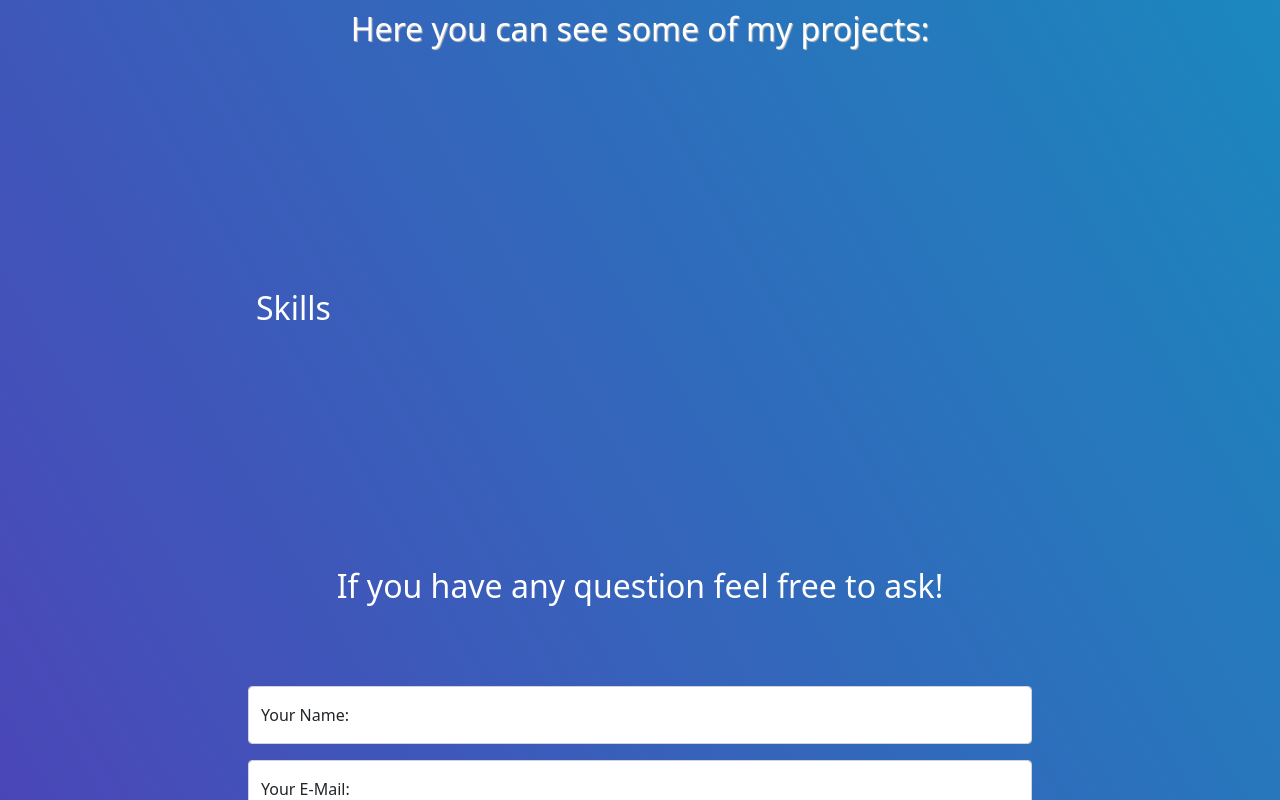
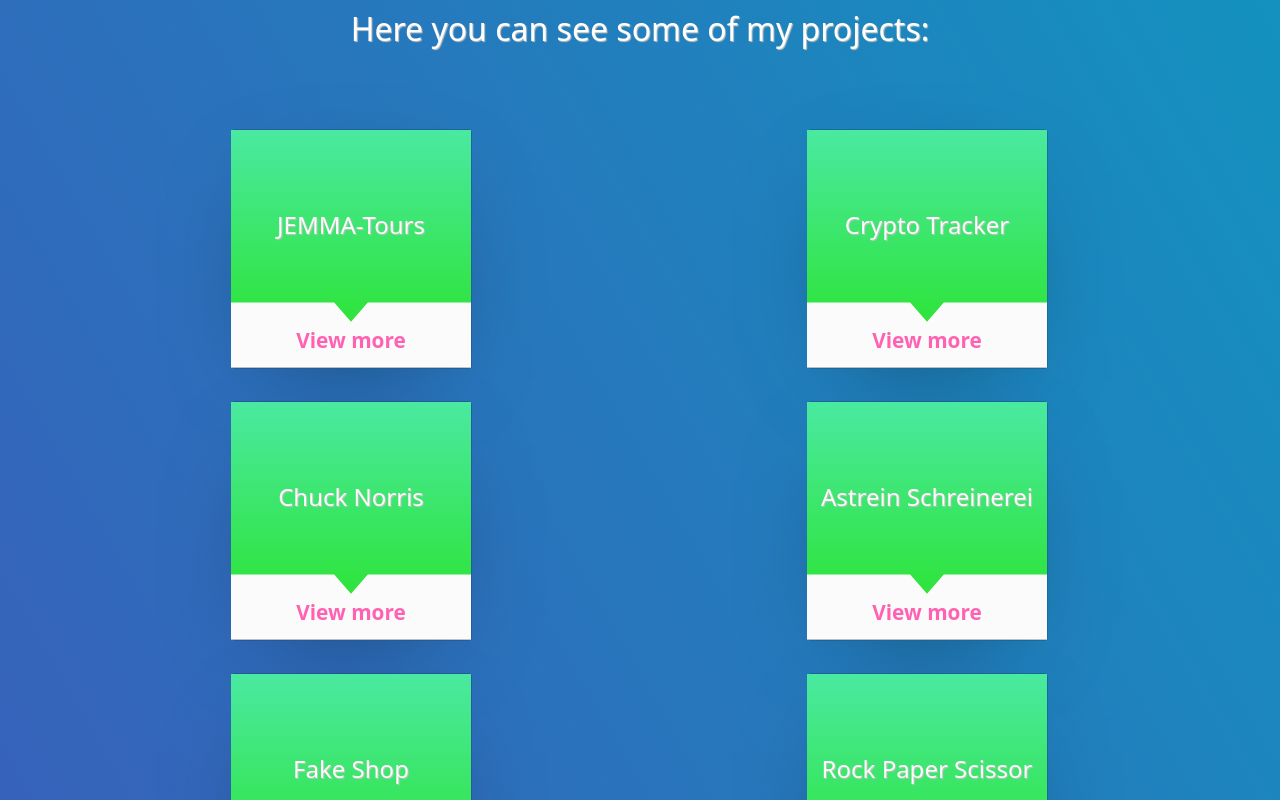
Before and after one commit to m-olfatee/Portfolio-react, a React (Create React App) app: page / in a window 1280 px wide. Shown: the part 1680-2480 px from the top of the page. Built offline with nearby package versions, Linux system fonts and the light colour scheme.

Commit message:
Release test

```diff
--- a/src/components/Projects.jsx
+++ b/src/components/Projects.jsx
@@ -1,24 +1,24 @@
 import React from 'react'
-// import Project from './Project'
-// import Jemma from "../assets/img/JEMMA-Tours.jpg"
-// import Astrein from "../assets/img/Astrein-Schreinerei.png"
-// import rps from "../assets/img/R-P-S.png"
-// import Crypto from "../assets/img/Crypto-Tracker.png"
-// import California from "../assets/img/California-Calling.png"
-// import Illustrations from "../assets/img/Illustrations.png"
-// import Roma from "../assets/img/Roma.png"
-// import Poke from "../assets/img/Poke-Dex.png"
-// import Chuck from "../assets/img/Chuck.png"
-// import Fake from "../assets/img/Fake.png"
-// import HH from "../assets/img/HH.png"
-// import Designer from "../assets/img/Designer.png"
+import Project from './Project'
+import Jemma from "../assets/img/JEMMA-Tours.jpg"
+import Astrein from "../assets/img/Astrein-Schreinerei.png"
+import rps from "../assets/img/R-P-S.png"
+import Crypto from "../assets/img/Crypto-Tracker.png"
+import California from "../assets/img/California-Calling.png"
+import Illustrations from "../assets/img/Illustrations.png"
+import Roma from "../assets/img/Roma.png"
+import Poke from "../assets/img/Poke-Dex.png"
+import Chuck from "../assets/img/Chuck.png"
+import Fake from "../assets/img/Fake.png"
+import HH from "../assets/img/HH.png"
+import Designer from "../assets/img/Designer.png"
 
 
 const Projects = () => {
     return (
         <article className="projects" id="projects">
             <h2>Here you can see some of my projects:</h2>
-            {/* <section className="card-area">
+            <section className="card-area">
                 <Project name="JEMMA-Tours"
                     title="For nature lovers"
                     text="Outdoor tours and activities around US!"
@@ -91,7 +91,7 @@
                     link="https://m-olfatee.github.io/Designer-Challenge/"
                     img={Designer}
                 />
-            </section> */}
+            </section>
         </article>
     )
 }
--- a/src/components/Skill.jsx
+++ b/src/components/Skill.jsx
@@ -4,7 +4,7 @@
     return (
         <section id="skills">
             <h2>Skills</h2>
-            {/* <div>
+            <div>
                 <span>HTML5</span>
                 <span>CSS3</span>
                 <span>Javascript</span>
@@ -26,7 +26,7 @@
                 <span>Laptop hardware repair</span>
                 <span>Mobile hardware repair</span>
 
-            </div> */}
+            </div>
 
 
 
```
